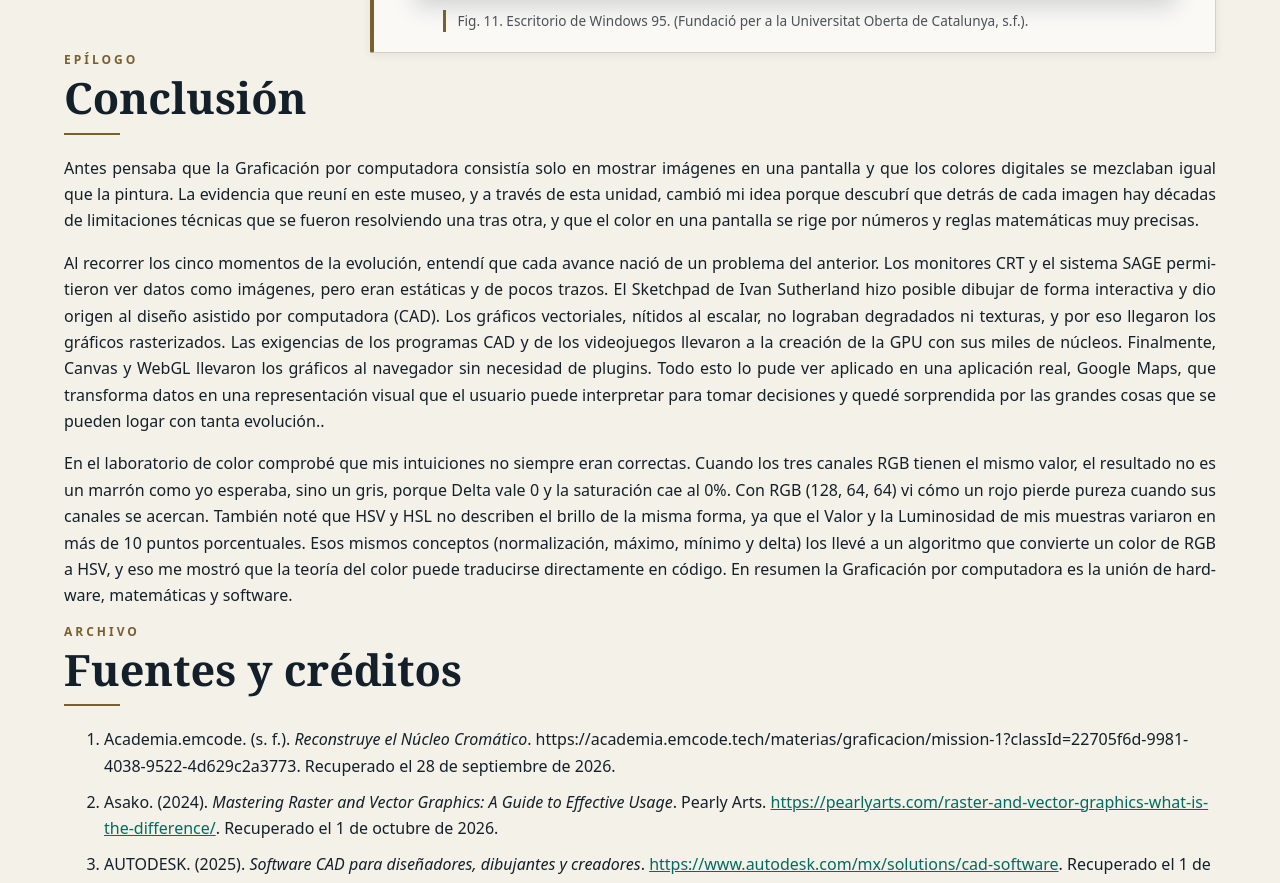
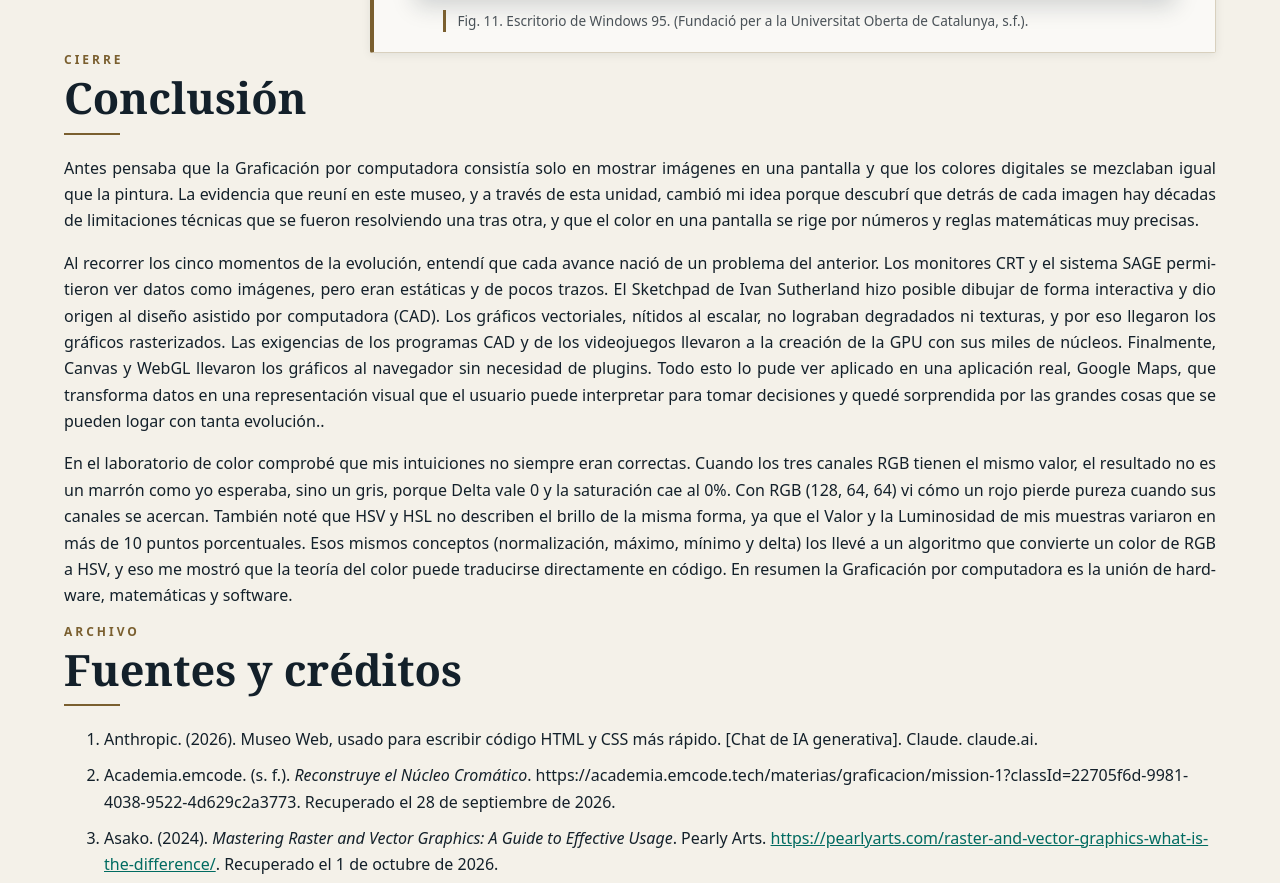
Before and after one commit to Yamila-Ruiz/MuseoWeb, a plain HTML site: page index.html in a window 1280 px wide. Shown: the part 7612-8495 px from the top of the page. Drawn offline with Linux system fonts and the light colour scheme.

Commit message:
Add files via upload

```diff
--- a/index.html
+++ b/index.html
@@ -351,6 +351,7 @@ function convertRGBtoHSV(r, g, b) {
       <section id="fuentes">
   <h2>Fuentes y créditos</h2>
   <ol>
+<li> Anthropic. (2026). Museo Web, usado para escribir código HTML y CSS más rápido. [Chat de IA generativa]. Claude. claude.ai.</li>
     <li>Academia.emcode. (s. f.). <em>Reconstruye el Núcleo Cromático</em>. https://academia.emcode.tech/materias/graficacion/mission-1?classId=22705f6d-9981-4038-9522-4d629c2a3773. Recuperado el 28 de septiembre de 2026.</li>
     <li>Asako. (2024). <em>Mastering Raster and Vector Graphics: A Guide to Effective Usage</em>. Pearly Arts. <a href="https://pearlyarts.com/raster-and-vector-graphics-what-is-the-difference/" target="_blank" rel="noopener">https://pearlyarts.com/raster-and-vector-graphics-what-is-the-difference/</a>. Recuperado el 1 de octubre de 2026.</li>
     <li>AUTODESK. (2025). <em>Software CAD para diseñadores, dibujantes y creadores</em>. <a href="https://www.autodesk.com/mx/solutions/cad-software" target="_blank" rel="noopener">https://www.autodesk.com/mx/solutions/cad-software</a>. Recuperado el 1 de octubre de 2026.</li>
--- a/styles.css
+++ b/styles.css
@@ -108,7 +108,7 @@ main > section:not(.hero) h2::before {
   text-transform: uppercase;
   color: var(--bronce);
 }
-#conclusion h2::before { content: "Epílogo"; }
+#conclusion h2::before { content: "Cierre"; }
 #fuentes h2::before { content: "Archivo"; }
 h2::after {
   content: "";
```
Also changed, not shown: 1 other file.
